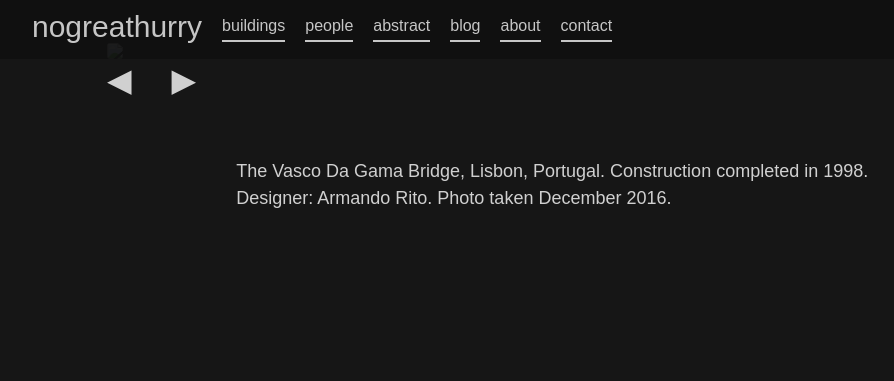
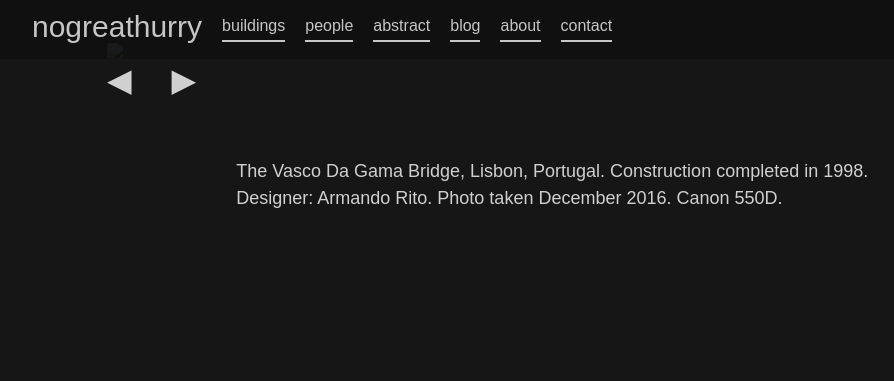
Before and after one commit to 987poiuytrewq/nogreathurry, a Jekyll site: the page built from _buildings/VDG3.md, in a window 1280 px wide. Shown: the top 381 px of the page, without its empty margins (8-902 px from the left). Built offline with Jekyll 4.4.1, drawn with Linux system fonts in a browser that asks for light colours.

Commit message:
Updated Vdg3

```diff
--- a/_buildings/VDG3.md
+++ b/_buildings/VDG3.md
@@ -18,4 +18,4 @@ thumbnail_image: "/uploads/VDG3_thumbnail.jpg"
 layout: photo
 ---
 
-The Vasco Da Gama Bridge, Lisbon, Portugal.  Construction completed in 1998.  Designer:  Armando Rito. Photo taken December 2016.
+The Vasco Da Gama Bridge, Lisbon, Portugal.  Construction completed in 1998.  Designer:  Armando Rito. Photo taken December 2016. Canon 550D.
```
Also changed, not shown: other parts of _buildings/VDG3.md (+1 -1 lines).
